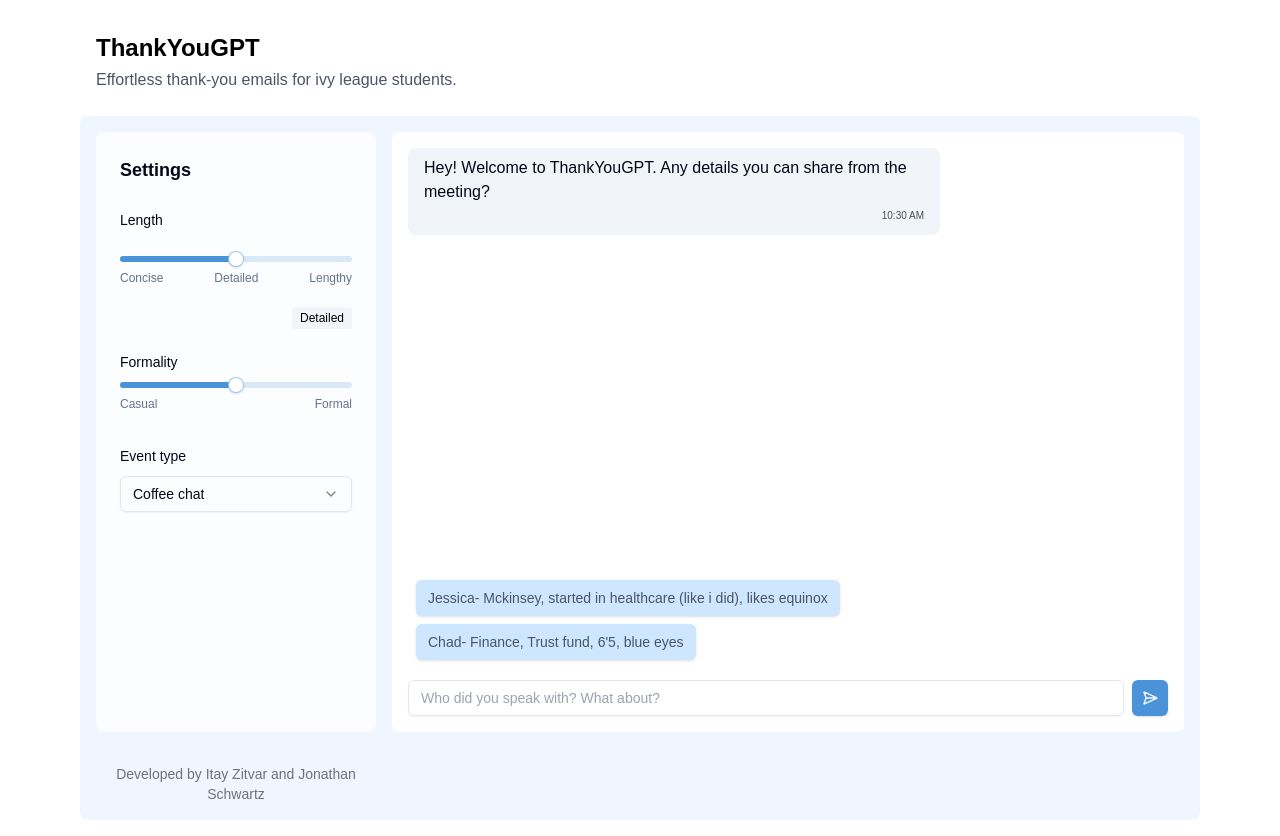
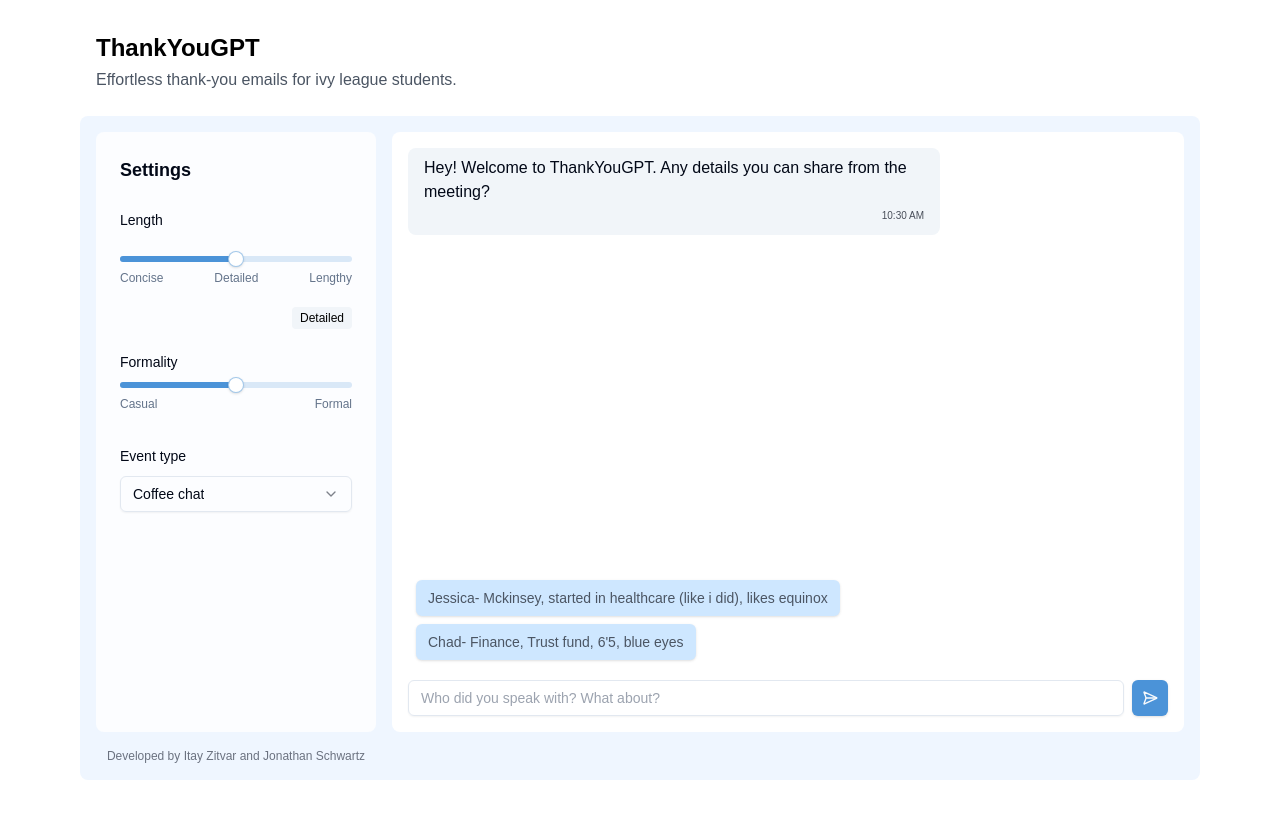
Before and after one commit to itayzit/thankyougpt, a Next.js app: page / in a window 1280 px wide. After the commit the page ends 800 px from the top, so only its background shows below. Built offline with nearby package versions, Linux system fonts and the light colour scheme.

Commit message:
change text size

```diff
--- a/app/page.tsx
+++ b/app/page.tsx
@@ -253,7 +253,7 @@ export default function ThankYouGPT() {
             </Button>
           </form>
         </div>
-        <div className="text-center mt-4 text-sm text-gray-500">
+        <div className="text-center text-xs text-gray-500">
           Developed by{" "}
           <a href="https://www.linkedin.com/in/itayzitvar/">Itay Zitvar</a> and{" "}
           <a href="https://www.linkedin.com/in/jonathan-schwartz8/">
```
